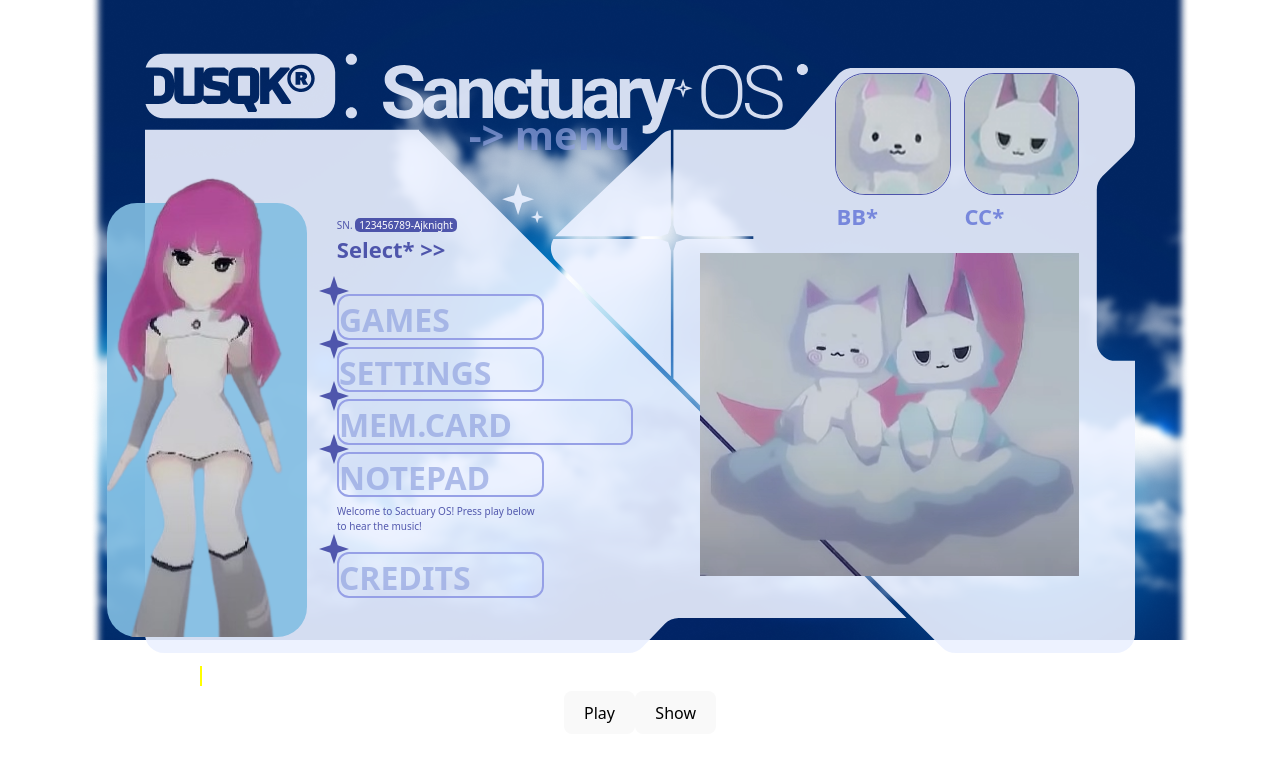
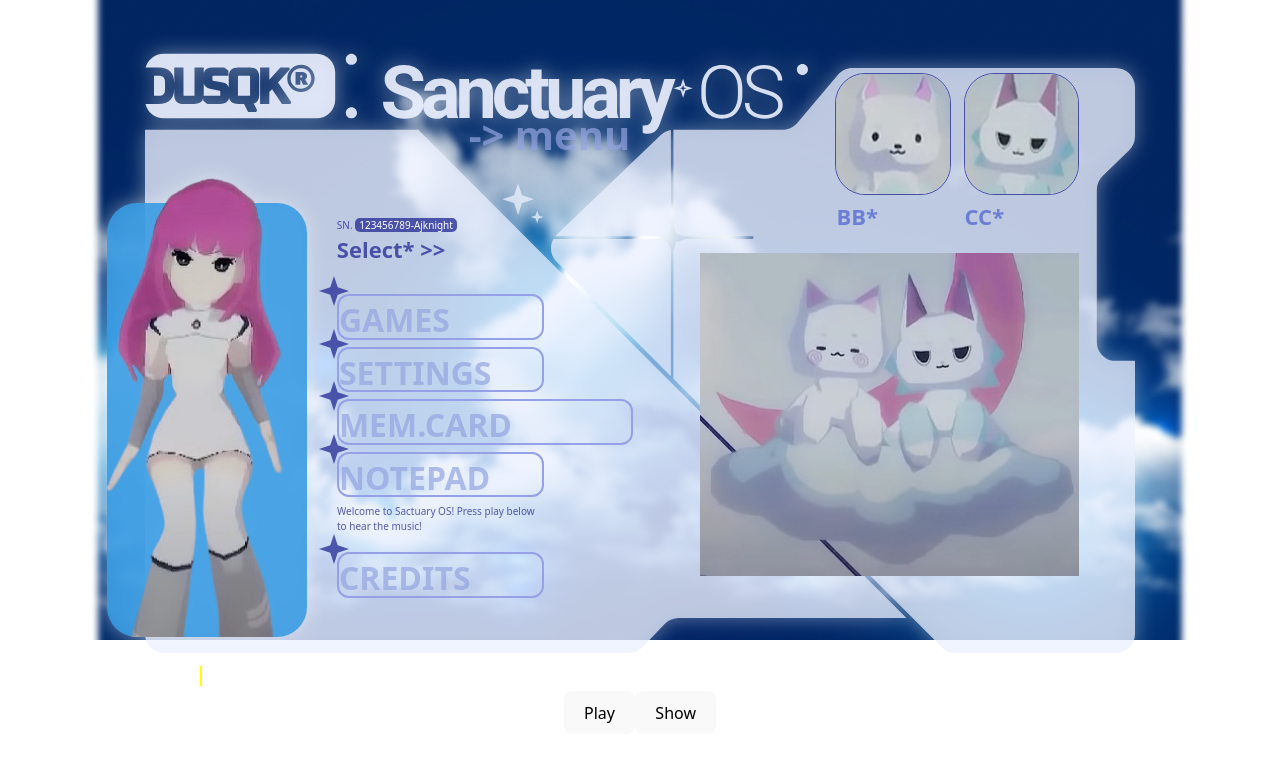
Before and after one commit to Ajknight121/SanctOSRep, a React (Vite) app: page / in a window 1280 px wide. Shown: the top 762 px of the page. Built offline with nearby package versions, Linux system fonts and the light colour scheme.

Commit message:
crucial glow added, darker avatar

```diff
--- a/src/App.css
+++ b/src/App.css
@@ -125,12 +125,16 @@ ul {
   display: flex;
   justify-content: center;
   margin: auto;
+  background-blend-mode: luminosity;
+  opacity: 0.85;
+  filter: drop-shadow(0px 0px 10.1px rgba(255, 255, 255, 0.50));
 }
 
 .header {
   /* height: 10vw; */
   width: 90%; /* was 60% of background ui */
   margin: auto;
+  filter: drop-shadow(0px 0px 10.1px rgba(255, 255, 255, 0.50))
 }
 
 .header-logo {
@@ -222,8 +226,9 @@ ul {
   top: clamp(-50px, -4vw, 10px);
   width: 18.5%;
   max-height: clamp(100px, 36vw, 100%);
-  background: rgb(130, 190, 227, 0.9);
+  background: rgba(57, 156, 227, 0.9);
   border-radius: var(--border-radius-med);
+  filter: drop-shadow(0px 0px 10.1px rgba(255, 255, 255, 0.50));
 }
 .avatar-wrapper {
   display: flex;
@@ -299,7 +304,7 @@ ul {
 }
 
 .nav-option.selected {
-  background-color: aliceblue;
+  background-color: rgba(240, 248, 255,.9);
 }
 .nav-option.selected:hover {
   background-color: aliceblue;
```
